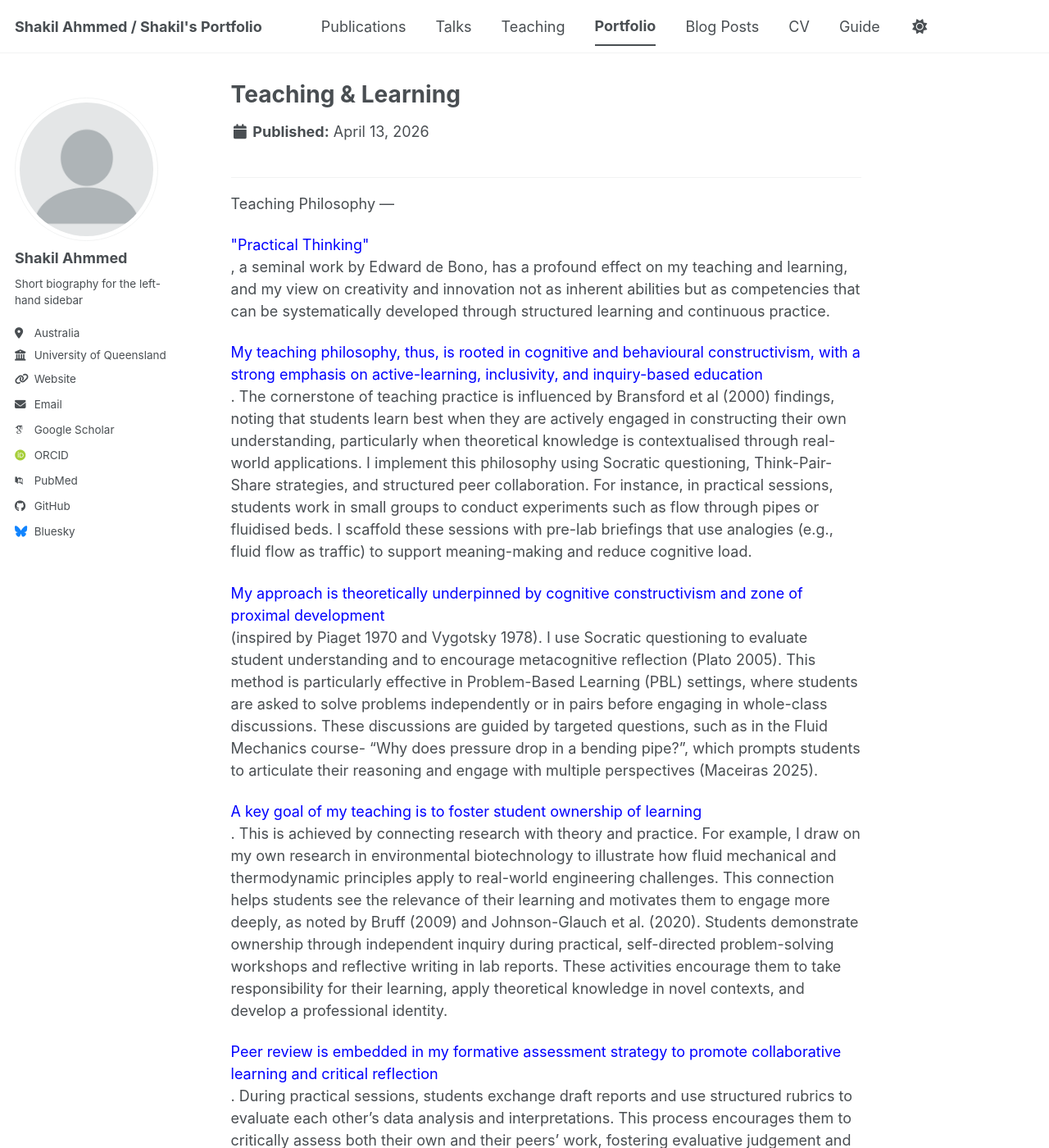
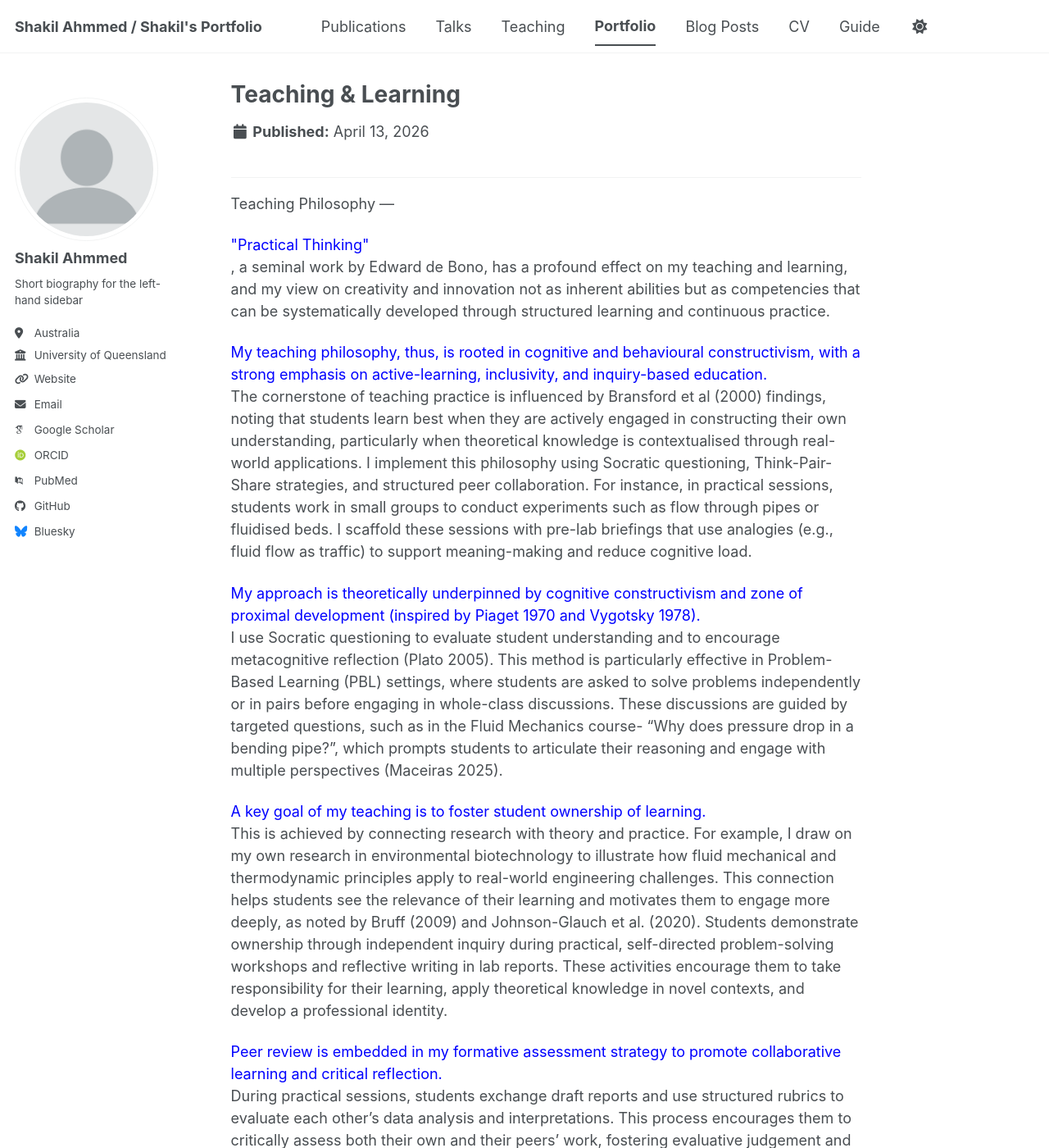
Before and after one commit to ahmmedshakil/ahmmedshakil.github.io, a Jekyll site: the page built from _portfolio/Teaching Portfolio.md, in a window 1280 px wide and 1400 px high. Shown: the whole window at 82% size. Built offline with Jekyll 4.4.1, drawn with Linux system fonts in a browser that asks for light colours; some web fonts are replaced; a script bundle is joined from its source files by our own code; library files that are not in the unit come from our copies; some of the changed text lies outside the part shown.

Commit message:
Update Teaching Portfolio.md

```diff
--- a/_portfolio/Teaching Portfolio.md
+++ b/_portfolio/Teaching Portfolio.md
@@ -7,19 +7,19 @@ collection: portfolio
 ---
 Teaching Philosophy
 ---
-<font color="blue"> "Practical Thinking"</font>, a seminal work by Edward de Bono, has a profound effect on my teaching and learning, and my view on creativity and innovation not as inherent abilities but as competencies that can be systematically developed through structured learning and continuous practice.
+<font color="blue">"Practical Thinking"</font>, a seminal work by Edward de Bono, has a profound effect on my teaching and learning, and my view on creativity and innovation not as inherent abilities but as competencies that can be systematically developed through structured learning and continuous practice.
 
-<font color="blue"> My teaching philosophy, thus, is rooted in cognitive and behavioural constructivism, with a strong emphasis on active-learning, inclusivity, and inquiry-based education</font>. The cornerstone of teaching practice is influenced by Bransford et al (2000) findings, noting that students learn best when they are actively engaged in constructing their own understanding, particularly when theoretical knowledge is contextualised through real-world applications. I implement this philosophy using Socratic questioning, Think-Pair-Share strategies, and structured peer collaboration. For instance, in practical sessions, students work in small groups to conduct experiments such as flow through pipes or fluidised beds. I scaffold these sessions with pre-lab briefings that use analogies (e.g., fluid flow as traffic) to support meaning-making and reduce cognitive load.
+<font color="blue">My teaching philosophy, thus, is rooted in cognitive and behavioural constructivism, with a strong emphasis on active-learning, inclusivity, and inquiry-based education.</font> The cornerstone of teaching practice is influenced by Bransford et al (2000) findings, noting that students learn best when they are actively engaged in constructing their own understanding, particularly when theoretical knowledge is contextualised through real-world applications. I implement this philosophy using Socratic questioning, Think-Pair-Share strategies, and structured peer collaboration. For instance, in practical sessions, students work in small groups to conduct experiments such as flow through pipes or fluidised beds. I scaffold these sessions with pre-lab briefings that use analogies (e.g., fluid flow as traffic) to support meaning-making and reduce cognitive load.
 
-<font color="blue">My approach is theoretically underpinned by cognitive constructivism and zone of proximal development</font> (inspired by Piaget 1970 and Vygotsky 1978). I use Socratic questioning to evaluate student understanding and to encourage metacognitive reflection (Plato 2005). This method is particularly effective in Problem-Based Learning (PBL) settings, where students are asked to solve problems independently or in pairs before engaging in whole-class discussions. These discussions are guided by targeted questions, such as in the Fluid Mechanics course- “Why does pressure drop in a bending pipe?”, which prompts students to articulate their reasoning and engage with multiple perspectives (Maceiras 2025).
+<font color="blue">My approach is theoretically underpinned by cognitive constructivism and zone of proximal development (inspired by Piaget 1970 and Vygotsky 1978).</font> I use Socratic questioning to evaluate student understanding and to encourage metacognitive reflection (Plato 2005). This method is particularly effective in Problem-Based Learning (PBL) settings, where students are asked to solve problems independently or in pairs before engaging in whole-class discussions. These discussions are guided by targeted questions, such as in the Fluid Mechanics course- “Why does pressure drop in a bending pipe?”, which prompts students to articulate their reasoning and engage with multiple perspectives (Maceiras 2025).
 
-<font color="blue">A key goal of my teaching is to foster student ownership of learning</font>. This is achieved by connecting research with theory and practice. For example, I draw on my own research in environmental biotechnology to illustrate how fluid mechanical and thermodynamic principles apply to real-world engineering challenges. This connection helps students see the relevance of their learning and motivates them to engage more deeply, as noted by Bruff (2009) and Johnson-Glauch et al. (2020). Students demonstrate ownership through independent inquiry during practical, self-directed problem-solving workshops and reflective writing in lab reports. These activities encourage them to take responsibility for their learning, apply theoretical knowledge in novel contexts, and develop a professional identity.
+<font color="blue">A key goal of my teaching is to foster student ownership of learning.</font> This is achieved by connecting research with theory and practice. For example, I draw on my own research in environmental biotechnology to illustrate how fluid mechanical and thermodynamic principles apply to real-world engineering challenges. This connection helps students see the relevance of their learning and motivates them to engage more deeply, as noted by Bruff (2009) and Johnson-Glauch et al. (2020). Students demonstrate ownership through independent inquiry during practical, self-directed problem-solving workshops and reflective writing in lab reports. These activities encourage them to take responsibility for their learning, apply theoretical knowledge in novel contexts, and develop a professional identity.
 
-<font color="blue">Peer review is embedded in my formative assessment strategy to promote collaborative learning and critical reflection </font>. During practical sessions, students exchange draft reports and use structured rubrics to evaluate each other’s data analysis and interpretations. This process encourages them to critically assess both their own and their peers’ work, fostering evaluative judgement and communication skills. In PBL settings, students engage in peer feedback on problem-solving approaches, which helps them refine their reasoning and learn from diverse perspectives (Mandavgane 2020). To evaluate the effectiveness of peer review, I collect student reflections on the feedback process, monitor rubric-based peer scores for consistency, and assess the quality of feedback provided. These measures help ensure that peer review is constructive, equitable, and aligned with learning outcomes.
+<font color="blue">Peer review is embedded in my formative assessment strategy to promote collaborative learning and critical reflection.</font> During practical sessions, students exchange draft reports and use structured rubrics to evaluate each other’s data analysis and interpretations. This process encourages them to critically assess both their own and their peers’ work, fostering evaluative judgement and communication skills. In PBL settings, students engage in peer feedback on problem-solving approaches, which helps them refine their reasoning and learn from diverse perspectives (Mandavgane 2020). To evaluate the effectiveness of peer review, I collect student reflections on the feedback process, monitor rubric-based peer scores for consistency, and assess the quality of feedback provided. These measures help ensure that peer review is constructive, equitable, and aligned with learning outcomes.
 
-<font color="blue">My teaching is also informed by scholarly literature and continuous reflection</font>. I draw on the work of Bransford et al. (2000) and Mayer (2005) to design learning experiences that align with how people learn. For example, I use concept maps and Python-generated simulations to visualise complex phenomena, such as velocity profiles in pipe flow, thereby supporting students with varied learning preferences.
+<font color="blue">My teaching is also informed by scholarly literature and continuous reflection.</font> I draw on the work of Bransford et al. (2000) and Mayer (2005) to design learning experiences that align with how people learn. For example, I use concept maps and Python-generated simulations to visualise complex phenomena, such as velocity profiles in pipe flow, thereby supporting students with varied learning preferences.
 
-<font color="blue">Inclusivity is a core value in my teaching</font>. I make reasonable adjustments for students with specific needs, such as providing large-print handouts and using clear, concise language for non-native English speakers. I also adapt my pacing and explanations based on real-time feedback, ensuring that all students can participate meaningfully. My approach is guided by the principles of Universal Design for Learning (Rose & Meyer, 2002), which emphasise flexibility and responsiveness in teaching.
+<font color="blue">Inclusivity is a core value in my teaching.</font> I make reasonable adjustments for students with specific needs, such as providing large-print handouts and using clear, concise language for non-native English speakers. I also adapt my pacing and explanations based on real-time feedback, ensuring that all students can participate meaningfully. My approach is guided by the principles of Universal Design for Learning (Rose & Meyer, 2002), which emphasise flexibility and responsiveness in teaching.
 
 In reflecting on my teaching goals and effectiveness, I have found that active learning strategies, when combined with clear structure and inclusive practices, lead to high levels of student engagement and achievement. For example, over 90% of students successfully completed practical tasks, and more than 50% were able to solve workshop problems independently before solutions were provided in my recent Fluid Dynamics and Particulate Flow course. These outcomes are supported by student feedback and mentor observations, which consistently highlight the clarity, relevance, and interactivity of my teaching.
 
```
